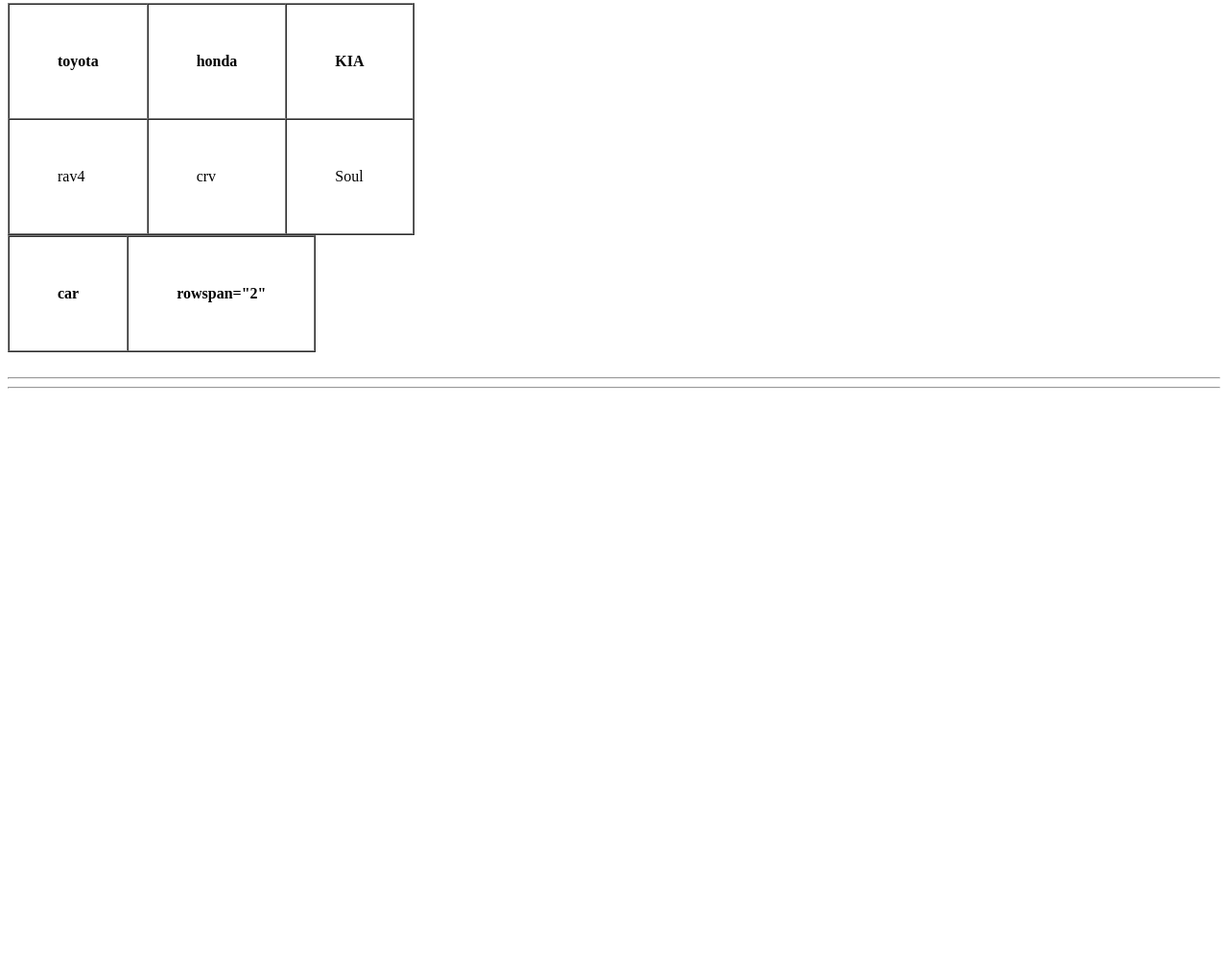
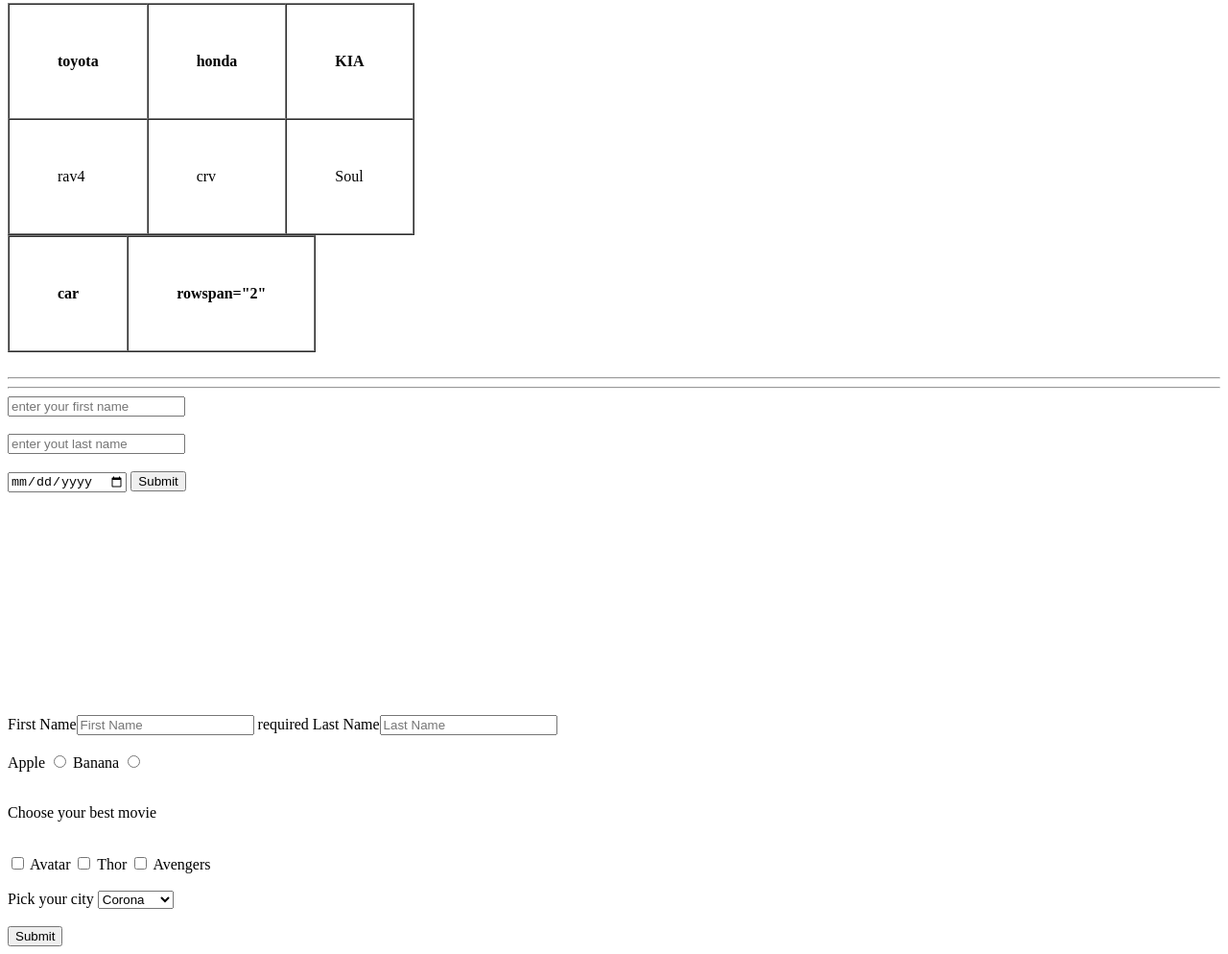
Before and after one commit to Sugendra/labhtml, a plain HTML site: page index.html in a window 1280 px wide. Shown: the part 1297-2291 px from the top of the page at 96% size. Before the commit the page ends 1710 px from the top, so only its background shows below. Drawn offline with Linux system fonts and the light colour scheme.

Commit message:
change extra

```diff
--- a/index.html
+++ b/index.html
@@ -128,7 +128,7 @@
 </div>
 <!-- div is used to create own block -->
 
-<table>
+<form>
     <table border="1" cellpadding ="50" cellspacing="0">
 <tr>
     <th>car</th>
@@ -142,5 +142,40 @@
 
 <hr>
 <hr>
+
+
+<form action="./login.php">
+<input type="text"  placeholder="enter your first name "/> <br>
+<br>
+<input type="text" placeholder="enter yout last name"/>
+ <br><br>
+<input type="date" placeholder="date of birth">
+<input type="submit" placeholder="Submit"/>
+</form>
+
+
+
+<br><br><br><br><br><br><br><br><br><br><br><br>
+
+<lable>First Name</lable><input type="text" placeholder="First Name"> required
+<lable>Last Name</lable><input type="text" placeholder="Last Name">
+<br><br>
+Apple <input type="radio">  Banana <input type="radio">
+<br><br>
+<p>Choose your best movie</p> <br>
+<input type="checkbox"> Avatar
+<input type="checkbox"> Thor
+<input type="checkbox"> Avengers
+<br><br>
+<label>Pick your city</label>
+<select>
+<option value="1" selected="True"> Dallas
+<option value="2" selected="True"> New York
+<option value="3" selected="True"> Corona
+</select>
+   <br><br>
+<input type="submit" placeholder="Submit"/>
+
+
 </body>
 </html>
```
